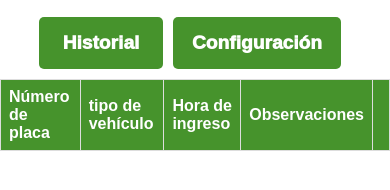
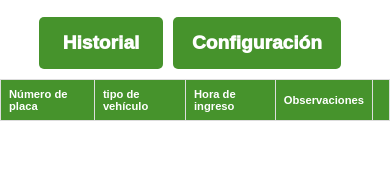
Before and after one commit to EllianCampos/Parking-JS-LocalStorage, a plain HTML site: page index.html in a window 390 px wide. Shown: the part 122-312 px from the top of the page. Drawn offline with Linux system fonts and the light colour scheme.

Commit message:
Se retoco la tabla

```diff
--- a/css/index.css
+++ b/css/index.css
@@ -151,3 +151,9 @@ a{
 .hide{
     display: none;
 }
+
+@media all and (max-width: 480px) {
+    .table{
+        font-size: 0.7em;
+    }
+}
```
